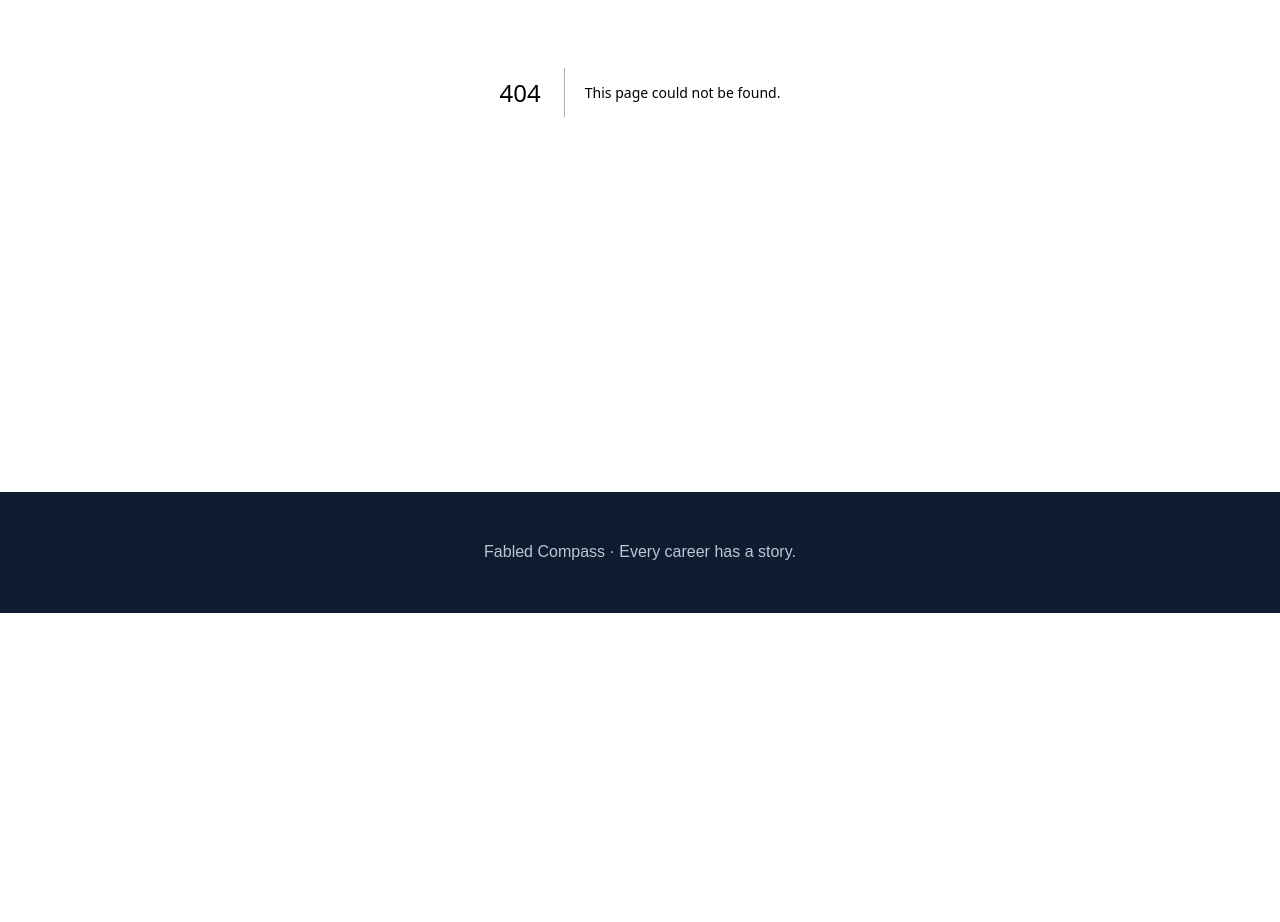
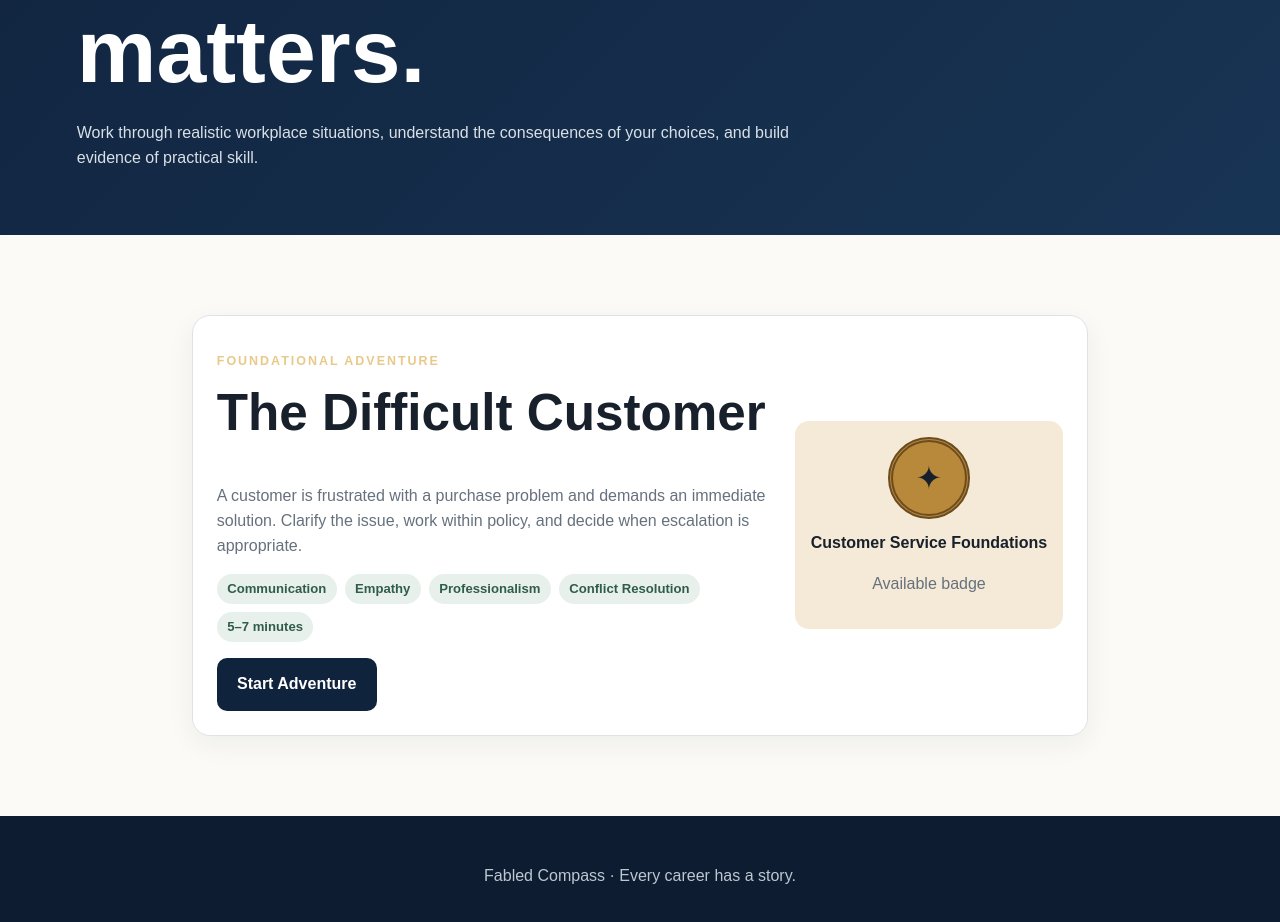
Before and after one commit to WykedSamurai/FabledCompass, a Next.js app: page /adventures in a window 1280 px wide. Before the commit this address had no page. Shown: the part 380-1302 px from the top of the page. Before the commit the page ends 993 px from the top, so only its background shows below. Built offline with nearby package versions, Linux system fonts and the light colour scheme.

Commit message:
Build adventure library

```diff
--- /dev/null
+++ b/app/adventures/page.tsx
@@ -0,0 +1,36 @@
+import Link from "next/link";
+
+export default function AdventuresPage() {
+  return (
+    <>
+      <section className="page-hero">
+        <p className="eyebrow">Adventure Library</p>
+        <h1>Practice before the moment matters.</h1>
+        <p>Work through realistic workplace situations, understand the consequences of your choices, and build evidence of practical skill.</p>
+      </section>
+
+      <section className="section section-narrow">
+        <article className="card adventure-card">
+          <div>
+            <p className="eyebrow">Foundational Adventure</p>
+            <h2>The Difficult Customer</h2>
+            <p className="muted">A customer is frustrated with a purchase problem and demands an immediate solution. Clarify the issue, work within policy, and decide when escalation is appropriate.</p>
+            <div className="tag-row">
+              <span className="tag">Communication</span>
+              <span className="tag">Empathy</span>
+              <span className="tag">Professionalism</span>
+              <span className="tag">Conflict Resolution</span>
+              <span className="tag">5–7 minutes</span>
+            </div>
+            <Link className="button button-dark" href="/adventures/difficult-customer">Start Adventure</Link>
+          </div>
+          <aside className="badge-preview">
+            <div className="badge-seal">✦</div>
+            <strong>Customer Service Foundations</strong>
+            <p className="muted">Available badge</p>
+          </aside>
+        </article>
+      </section>
+    </>
+  );
+}
```
